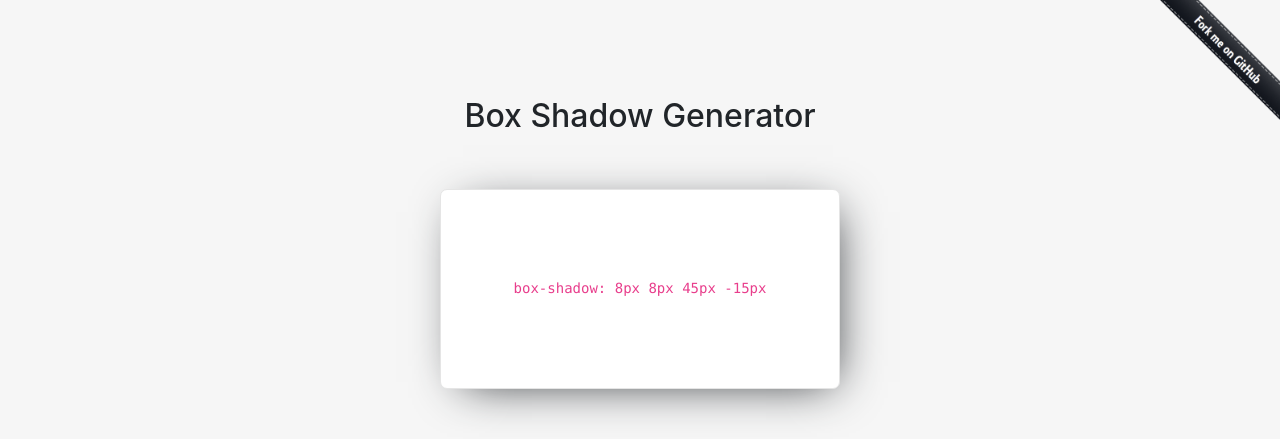
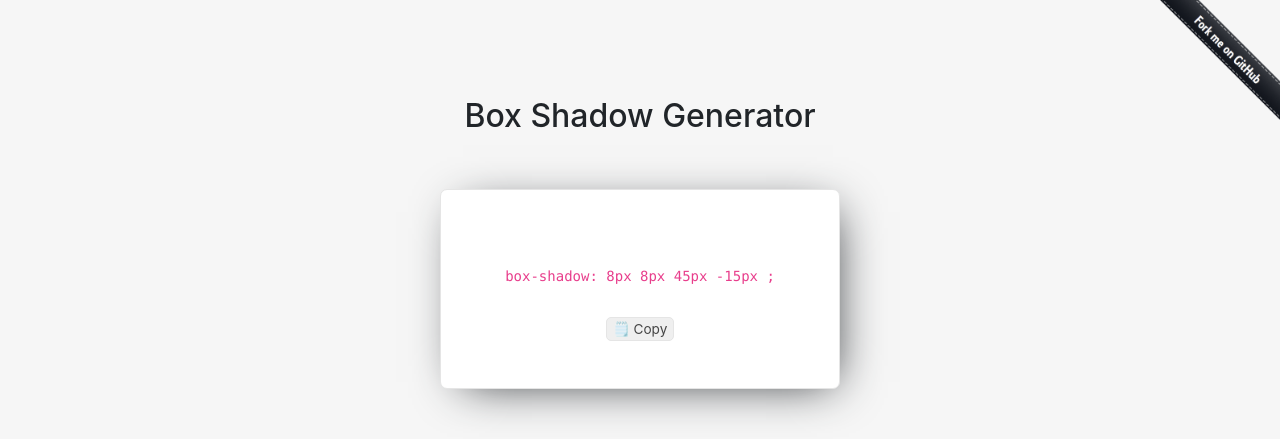
Before and after one commit to iposho/boxshadowru, a React app: page / in a window 1280 px wide. Shown: the top 439 px of the page. Built offline with nearby package versions, Linux system fonts and the light colour scheme; the HTML template or start-up script is replaced by a standard one.

Commit message:
Adding copy button

```diff
--- a/src/components/Canvas/Canvas.module.scss
+++ b/src/components/Canvas/Canvas.module.scss
@@ -69,6 +69,9 @@ code {
   border: 1px solid #e5e5e5;
   background-color: #fff;
   border-radius: 7px;
+  flex-direction: column;
+  align-items: center;
+  justify-content: center;
 
   code {
     display: flex;
@@ -76,6 +79,13 @@ code {
     justify-content: center;
     text-align: center;
     background-color: transparent;
+  }
+
+  button {
+    border: 1px solid #e5e5e5;
+    border-radius: 5px;
+    font-size: 0.85rem;
+    color: #444;
   }
 }
 
--- a/src/components/Canvas/index.js
+++ b/src/components/Canvas/index.js
@@ -15,6 +15,7 @@ const initialState = {
   color: '#999999',
   colorRgb: '',
   isRgb: false,
+  isCopied: false,
 };
 
 const Canvas = () => {
@@ -25,11 +26,13 @@ const Canvas = () => {
       setState({
         ...state,
         [name]: value,
+        isCopied: false,
       });
     } else {
       setState({
         ...state,
         [name]: Math.sign(value) === -1 ? min : max,
+        isCopied: false,
       });
     }
   };
@@ -41,12 +44,14 @@ const Canvas = () => {
       setState({
         ...state,
         inset: !inset,
+        isCopied: false,
       });
       break;
     default:
       setState({
         ...state,
         [key]: e.target.value || value,
+        isCopied: false,
       });
       break;
     }
@@ -64,18 +69,34 @@ const Canvas = () => {
       ...state,
       color: color.hex,
       colorRgb: color.rgba,
+      isCopied: false,
     });
   };
 
   const {
-    inset, offsetX, offsetY, blurRadius, spreadRadius, color, colorRgb,
+    blurRadius,
+    color,
+    colorRgb,
+    inset,
+    isCopied,
+    offsetX,
+    offsetY,
+    spreadRadius,
   } = state;
 
   const style = {
     boxShadow: `${inset ? 'inset' : ''} ${offsetX}px ${offsetY}px ${blurRadius}px ${spreadRadius}px ${colorRgb}`,
   };
 
-  const codeValue = `box-shadow: ${style.boxShadow}`;
+  const codeValue = `box-shadow: ${style.boxShadow};`;
+
+  const handleCopyClick = () => {
+    navigator.clipboard.writeText(codeValue);
+    setState({
+      ...state,
+      isCopied: true,
+    });
+  };
 
   return (
     <main className="main container">
@@ -83,6 +104,11 @@ const Canvas = () => {
         <div className={`${css.bsExampleWrapper} col-12 justify-content-center`}>
           <div className={`${css.bsExample}`} style={style}>
             <code>{codeValue}</code>
+            <button onClick={handleCopyClick} type="button">
+              🗒️
+              {' '}
+              {isCopied ? 'Copied' : 'Copy'}
+            </button>
           </div>
         </div>
       </div>
```
